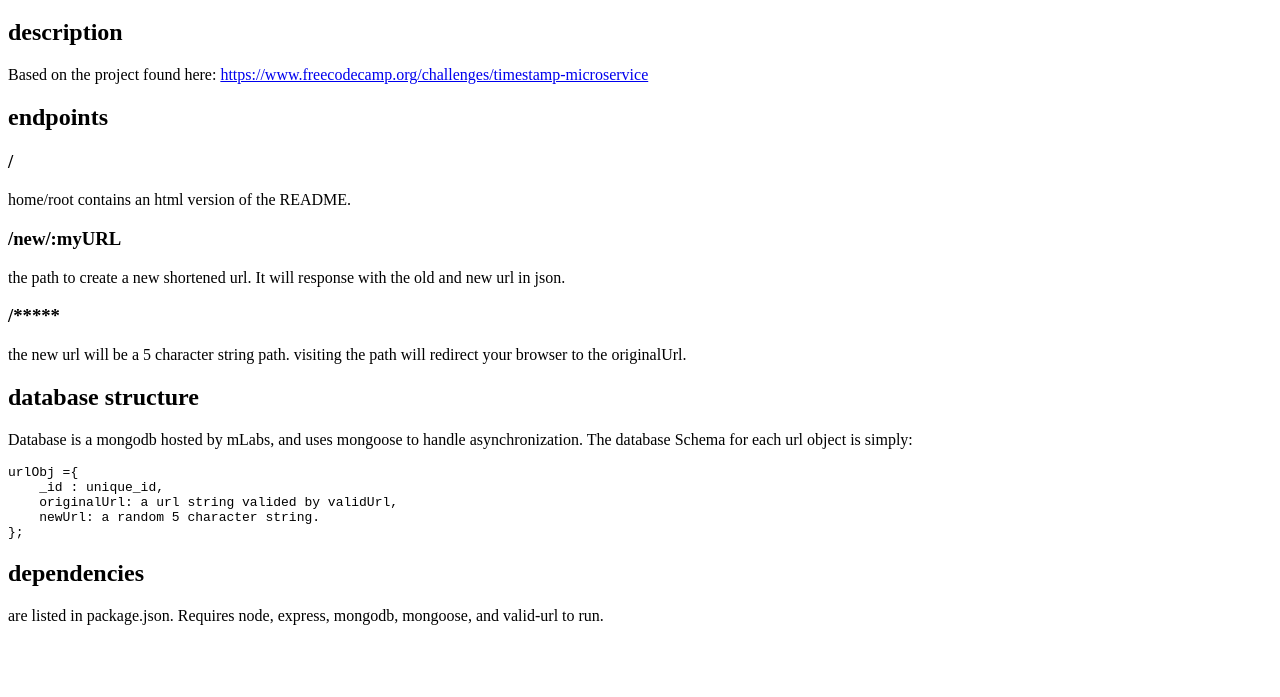
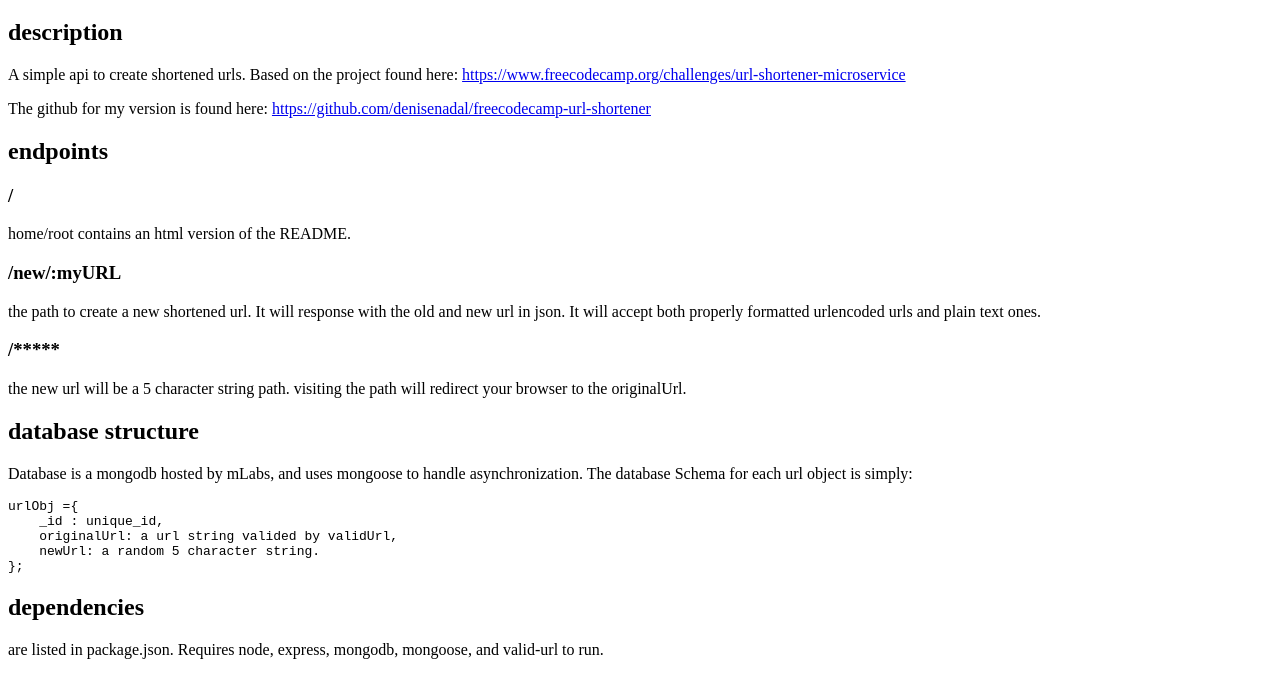
Before and after one commit to denisenadal/freecodecamp-url-shortener, a website: page public/index.html in a window 1280 px wide. Shown: the part 61-758 px from the top of the page. Drawn offline with Linux system fonts and the light colour scheme.

Commit message:
updating readme

```diff
--- a/public/index.html
+++ b/public/index.html
@@ -11,12 +11,14 @@
 
 <h1>freecodecamp-url-shortener </h1>
 <h2><a id="description_2"></a>description</h2>
-<p>Based on the project found here: <a href="https://www.freecodecamp.org/challenges/timestamp-microservice">https://www.freecodecamp.org/challenges/timestamp-microservice</a></p>
+<p>A simple api to create shortened urls. Based on the project found here: <a href="https://www.freecodecamp.org/challenges/url-shortener-microservice"> https://www.freecodecamp.org/challenges/url-shortener-microservice</a></p>
+
+<p>The github for my version is found here: <a href="https://github.com/denisenadal/freecodecamp-url-shortener"> https://github.com/denisenadal/freecodecamp-url-shortener</a></p>
 <h2><a id="endpoints_5"></a>endpoints</h2>
 <h3><a id="_6"></a>/</h3>
 <p>home/root contains an html version of the README.</p>
 <h3><a id="newmyURL_8"></a>/new/:myURL</h3>
-<p>the path to create a new shortened url. It will response with the old and new url in json.</p>
+<p>the path to create a new shortened url. It will response with the old and new url in json. It will accept both properly formatted urlencoded urls and plain text ones.</p>
 <h3><a id="_10"></a>/*****</h3>
 <p>the new url will be  a 5 character string path. visiting the path will redirect your browser to the originalUrl.</p>
 <h2><a id="database_structure_13"></a>database structure</h2>
```
Also changed, not shown: README.md.
